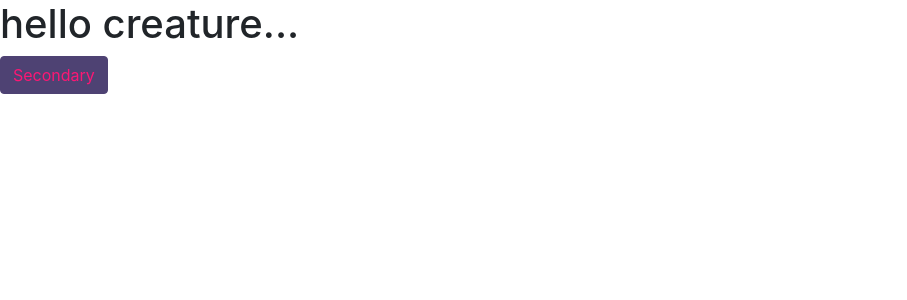
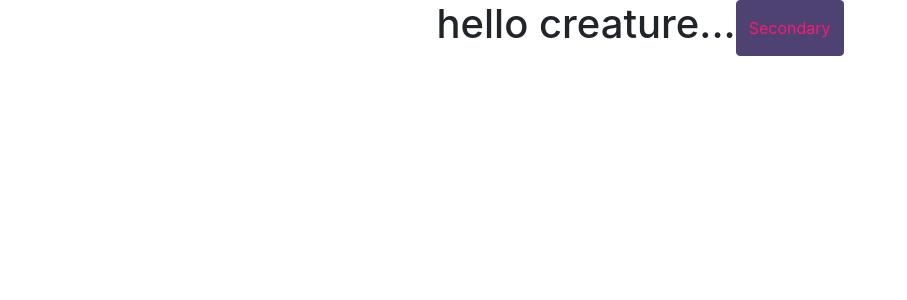
Before and after one commit to cgradwohl/client-starter, a React app: page / in a window 1280 px wide. Shown: the top 300 px of the page, without its empty margins (0-907 px from the left). Built offline with nearby package versions, Linux system fonts and the light colour scheme.

Commit message:
simply layout

```diff
--- a/src/components/Layout/DesktopLayout.js
+++ /dev/null
@@ -1,13 +0,0 @@
-import React from 'react';
-
-const DesktopLayout = ({ children }) => {
-  console.log('chilren', children);
-  return (
-    // TODO: do flex layout stuff here for desktop layout
-    <div>
-      {children}
-    </div>
-  );
-};
-
-export default DesktopLayout;
--- a/src/components/Layout/MobileLayout.js
+++ /dev/null
@@ -1,10 +0,0 @@
-import React from 'react';
-
-const MobileView = ({ children }) => (
-  // TODO: do flex layout stuff here for mobile
-  <div>
-    {children}
-  </div>
-);
-
-export default MobileView;
--- a/src/components/Layout/index.js
+++ b/src/components/Layout/index.js
@@ -1,23 +1,13 @@
 import React from 'react';
-
-import { useWindowContext } from '../../contexts/Window';
-
-import MobileLayout from './MobileLayout';
-
-import DesktopLayout from './DesktopLayout';
-
-const ResponsiveView = ({ breakpoint, renderMobile, renderDesktop }) => {
-  const { width } = useWindowContext();
-
-  return (width > breakpoint ? renderDesktop() : renderMobile());
-};
+import Container from 'react-bootstrap/Container';
+import Row from 'react-bootstrap/Row';
 
 const Layout = ({ children }) => (
-  <ResponsiveView
-    breakPoint={767}
-    renderDesktop={() => <DesktopLayout>{children}</DesktopLayout>}
-    renderMobile={() => <MobileLayout>{children}</MobileLayout>}
-  />
+  <Container>
+    <Row className="justify-content-center">
+      {children}
+    </Row>
+  </Container>
 );
 
 export default Layout;
--- a/src/contexts/Window.js
+++ b/src/contexts/Window.js
@@ -33,3 +33,18 @@ const WindowProvider = ({ children }) => {
 export default WindowProvider;
 
 export const useWindowContext = () => useContext(WindowContext);
+
+export const ResponsiveView = ({ breakpoint, renderMobile, renderDesktop }) => {
+  const { width } = useWindowContext();
+
+  return (width > breakpoint ? renderDesktop() : renderMobile());
+};
+
+/**
+ * use it like diss
+ * <ResponsiveView
+    breakPoint={767}
+    renderDesktop={() => <DesktopLayout>{children}</DesktopLayout>}
+    renderMobile={() => <MobileLayout>{children}</MobileLayout>}
+  />
+ */
```
Also changed, not shown: pages/Admin.js (added), pages/Dashboard.js (added), pages/Login.js (added).
